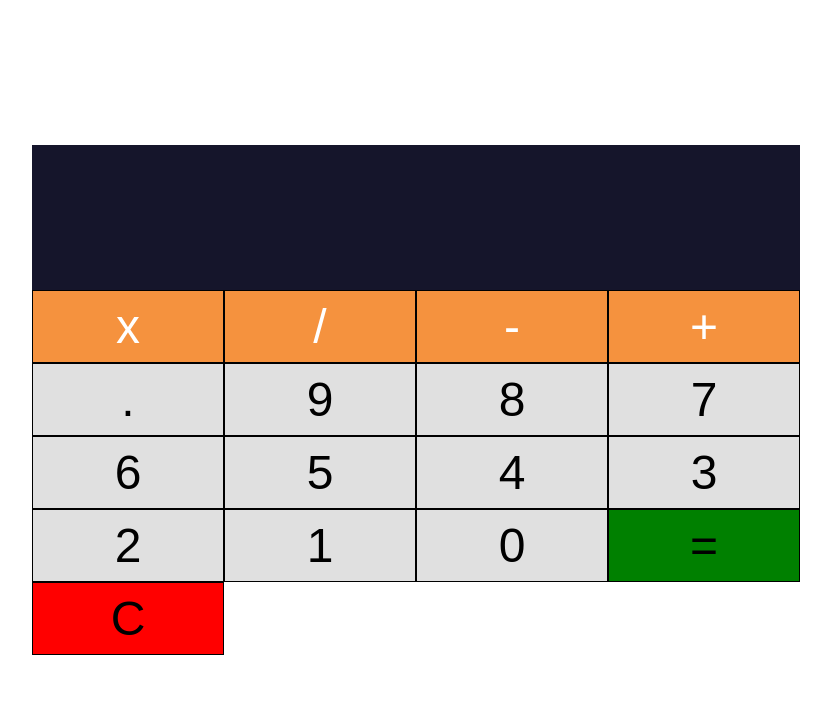
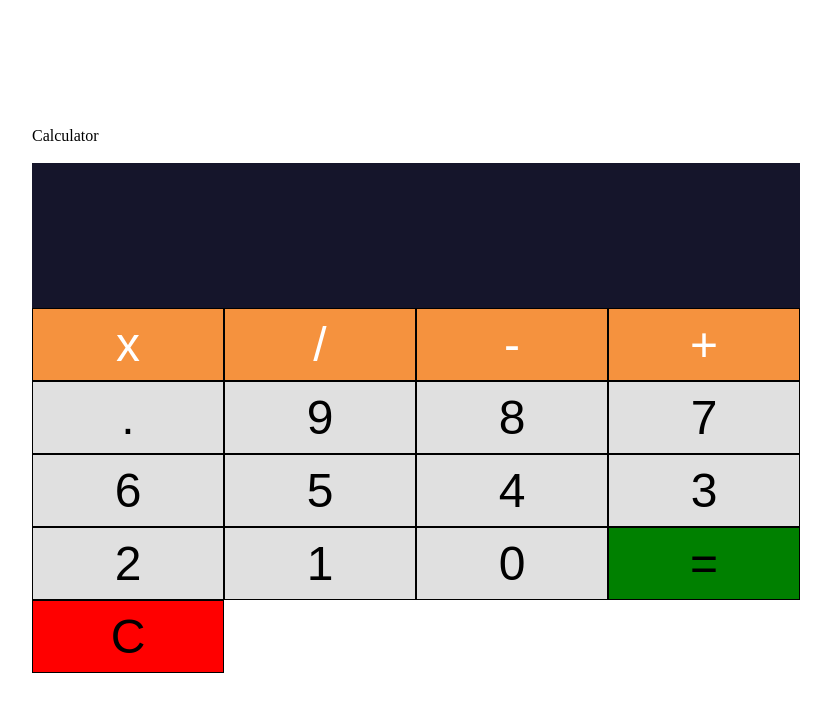
Before and after one commit to Arbaz355/Calculator, a plain HTML site: page index.html in a window 1280 px wide. Shown: the whole page, without its empty margins (224-1055 px from the left). Drawn offline with Linux system fonts and the light colour scheme.

Commit message:
header added

```diff
--- a/index.html
+++ b/index.html
@@ -8,7 +8,9 @@
         <link rel="stylesheet" href="style.css">
     </head>
     <body>
+
         <section class="Calculator">
+            <p class = "text">Cal<span id="myHeading">culator</span></p><br>
             <form>
                 <input type="text" name="" id="" class="screen">
             </form>
```
